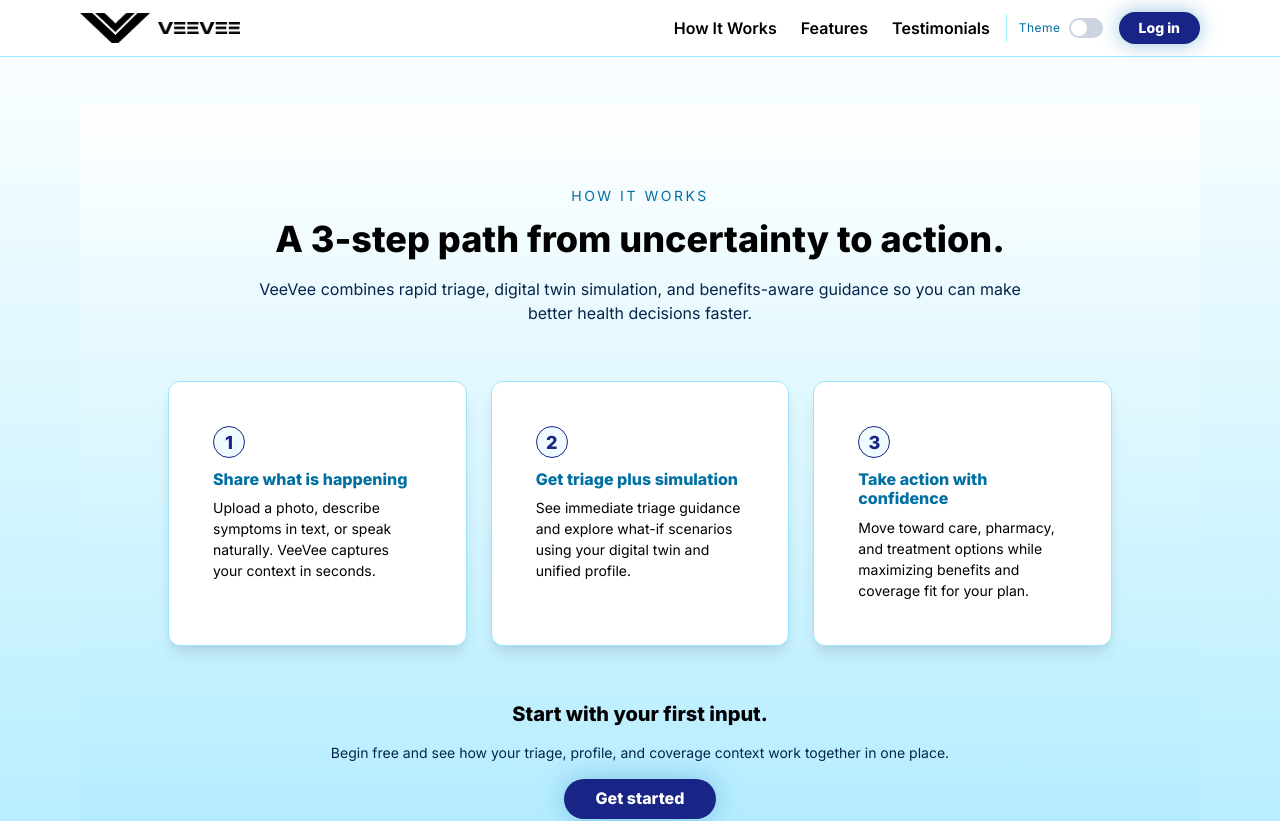
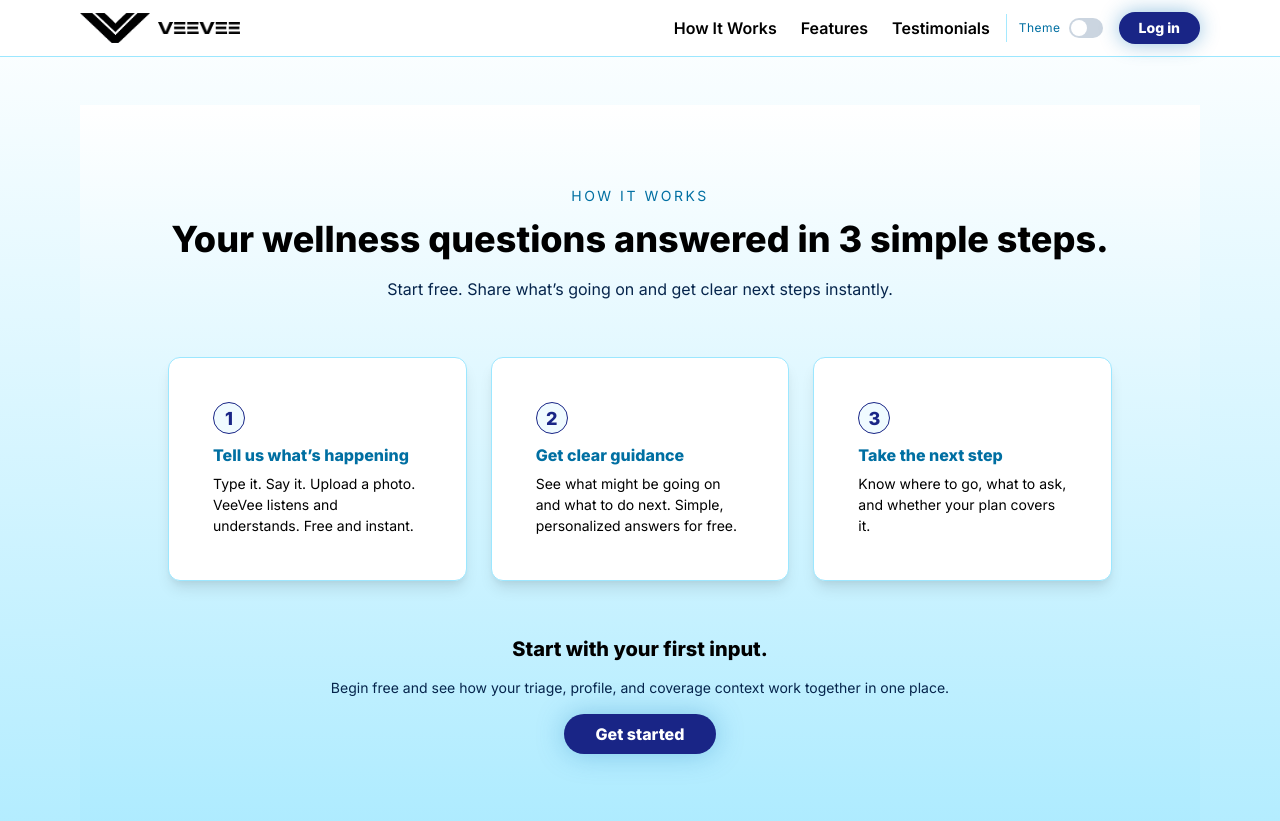
Before and after one commit to cdgonzal/myveevee, a React (Vite) app: page /how-it-works in a window 1280 px wide. Shown: the top 821 px of the page. Built offline with nearby package versions, Linux system fonts and the light colour scheme.

Commit message:
CodexAuto: MyVeeVee: How it Works: editing the copy #1

```diff
--- a/src/pages/HowItWorks.tsx
+++ b/src/pages/HowItWorks.tsx
@@ -24,21 +24,21 @@ const fadeUp = {
 const STEPS = [
   {
     number: "1",
-    title: "Share what is happening",
+    title: "Tell us what’s happening",
     detail:
-      "Upload a photo, describe symptoms in text, or speak naturally. VeeVee captures your context in seconds.",
+      "Type it. Say it. Upload a photo. VeeVee listens and understands. Free and instant.",
   },
   {
     number: "2",
-    title: "Get triage plus simulation",
+    title: "Get clear guidance",
     detail:
-      "See immediate triage guidance and explore what-if scenarios using your digital twin and unified profile.",
+      "See what might be going on and what to do next. Simple, personalized answers for free.",
   },
   {
     number: "3",
-    title: "Take action with confidence",
+    title: "Take the next step",
     detail:
-      "Move toward care, pharmacy, and treatment options while maximizing benefits and coverage fit for your plan.",
+      "Know where to go, what to ask, and whether your plan covers it.",
   },
 ];
 
@@ -71,10 +71,10 @@ export default function HowItWorks() {
             HOW IT WORKS
           </Text>
           <Heading as="h1" size={{ base: "lg", md: "xl" }} fontWeight="800" mb={4}>
-            A 3-step path from uncertainty to action.
+            Your wellness questions answered in 3 simple steps.
           </Heading>
           <Text fontSize={{ base: "sm", md: "md" }} color={muted} maxW="3xl" mx="auto">
-            VeeVee combines rapid triage, digital twin simulation, and benefits-aware guidance so you can make better health decisions faster.
+            Start free. Share what’s going on and get clear next steps instantly.
           </Text>
         </MotionBox>
 
```
